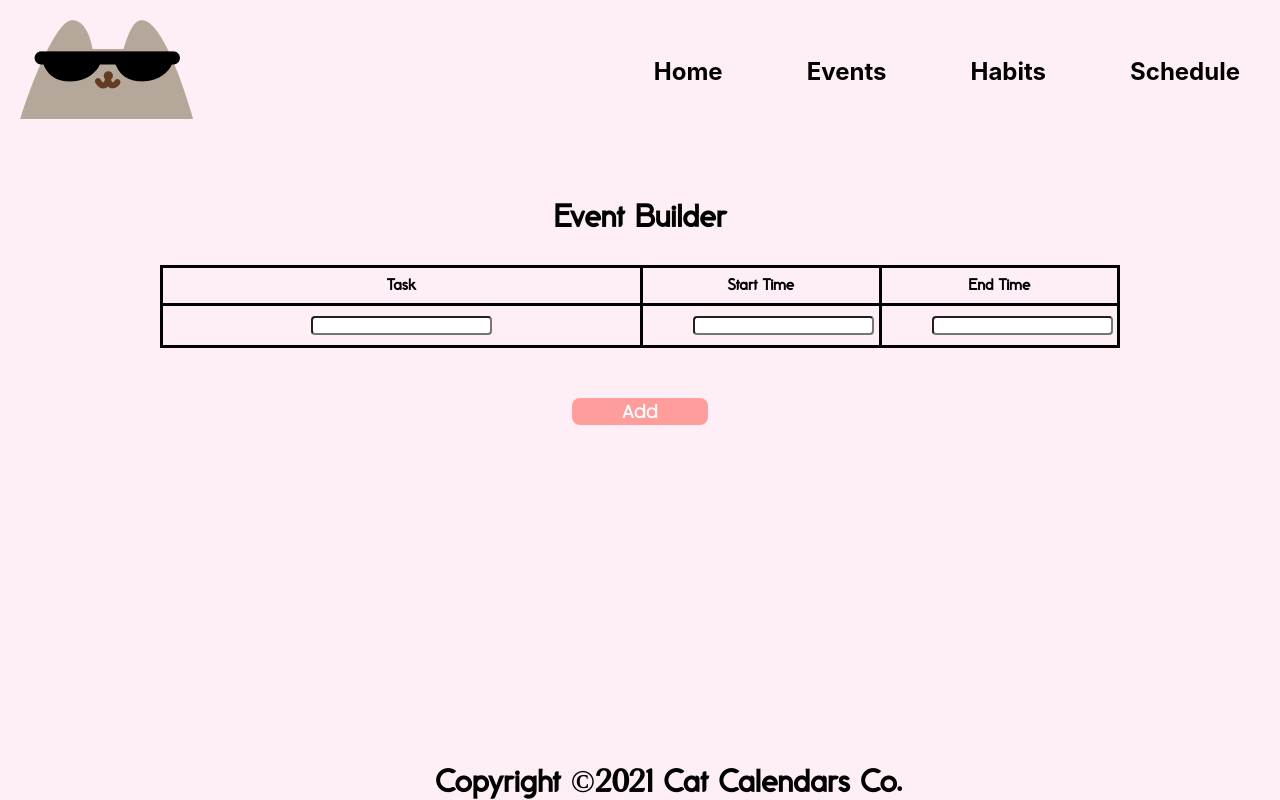
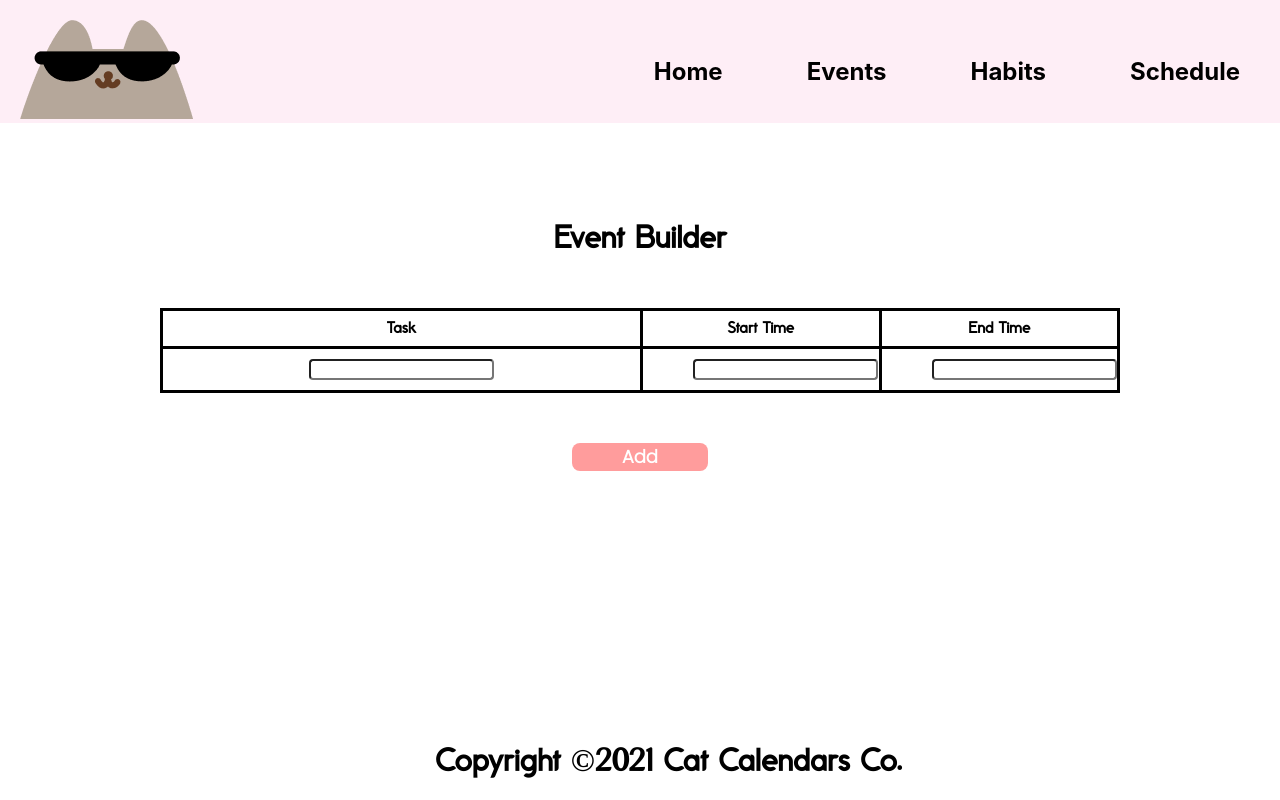
Before and after one commit to anyuan-chen/cat-calendar, a React (Create React App) app: page /events in a window 1280 px wide. Built offline with nearby package versions, Linux system fonts and the light colour scheme.

Commit message:
redid header

```diff
--- a/src/components/Footer.css
+++ b/src/components/Footer.css
@@ -1,14 +1,12 @@
-
-* {
-    margin: 0;
-    padding: 0;
-    background-color: #FEEEF6;
-
+#footer {
+  margin: 0;
+  padding: 0;
+  background-color: #feeef6;
 }
 
 .copyright {
-    text-align: center;
-    position: absolute;
-    bottom: 0px;
-    left:34%;
+  text-align: center;
+  position: absolute;
+  bottom: 0px;
+  left: 34%;
 }
--- a/src/components/Footer.js
+++ b/src/components/Footer.js
@@ -3,7 +3,7 @@
 
 export default function Footer() {
   return (
-    <div>
+    <div id="footer">
      <h1 class="copyright" >Copyright ©2021 Cat Calendars Co.</h1>
     </div>
   );
--- a/src/pages/Habits.css
+++ b/src/pages/Habits.css
@@ -5,6 +5,7 @@
     background-color: white;
     background-image: url('../backgrounds/gradient.png');
     max-width: 100vw;
+    height: 100vh;
 }
 .class {
     background-color: white;
```
